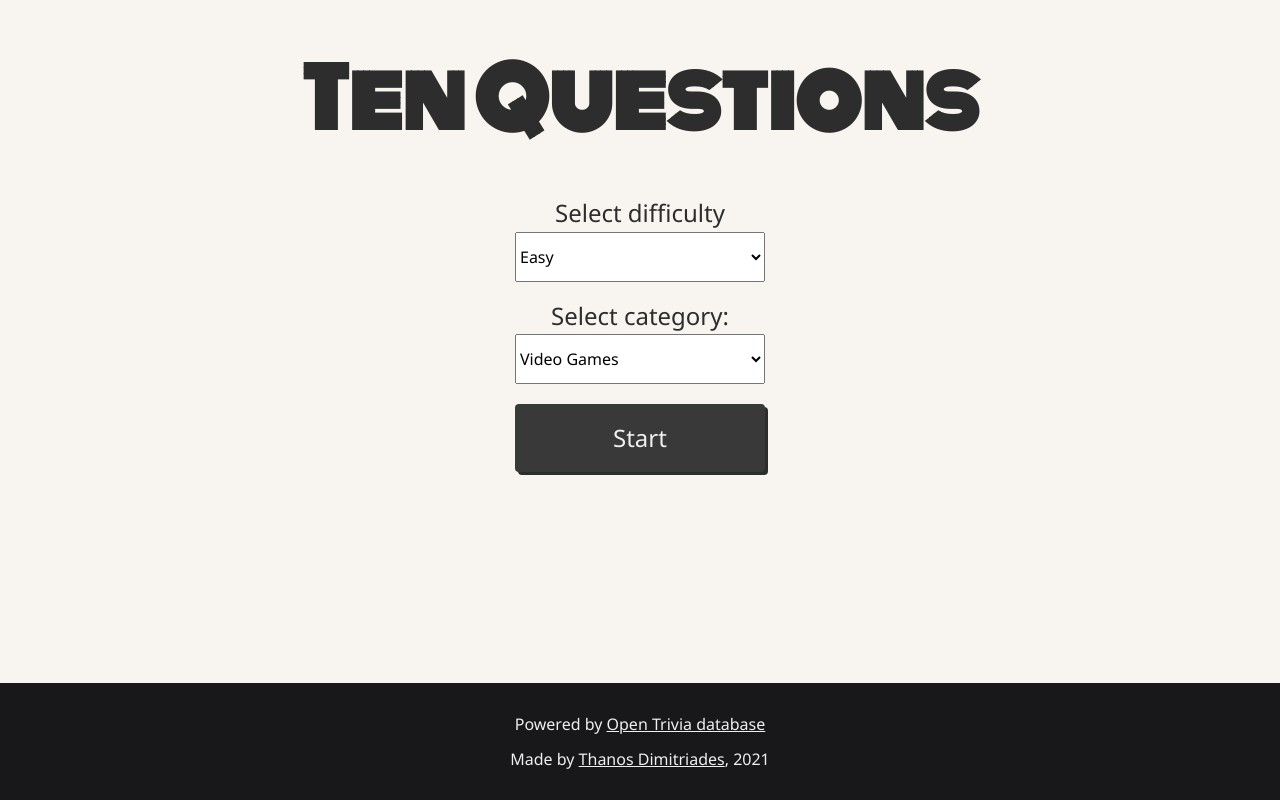
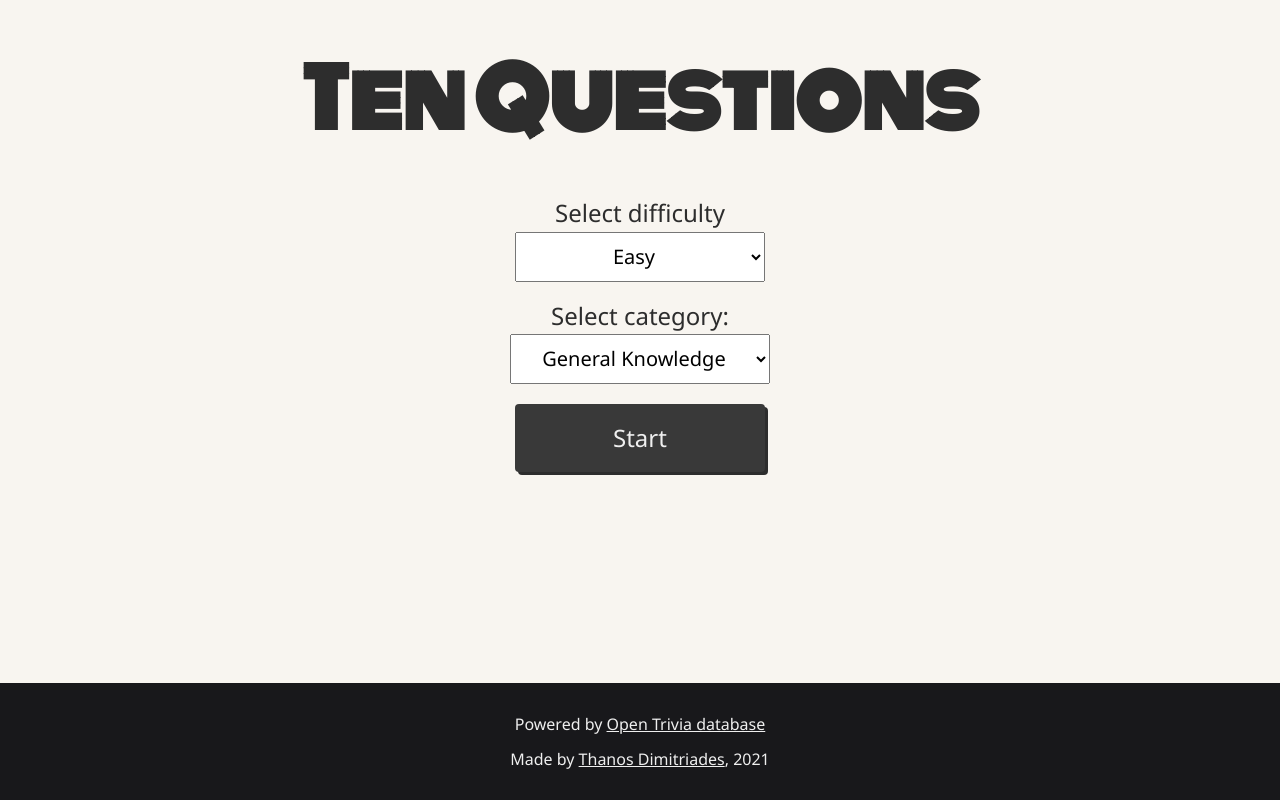
Before and after one commit to thanosades/quiz-app, a React (Create React App) app: page / in a window 1280 px wide. Built offline with nearby package versions, Linux system fonts and the light colour scheme.

Commit message:
add enum to globalTypes

```diff
--- a/src/components/StartPage/index.scss
+++ b/src/components/StartPage/index.scss
@@ -8,10 +8,11 @@ form {
   }
 
   select {
-    font-size: 16px;
-    width: 250px;
+    font-size: 20px;
+    min-width: 250px;
     height: 50px;
     margin-bottom: 20px;
+    text-align: center;
   }
 }
 
--- a/src/components/StartPage/index.tsx
+++ b/src/components/StartPage/index.tsx
@@ -12,7 +12,7 @@ export default function StartPage({
   startGame: (questions: QuestionType[]) => void;
 }): JSX.Element {
   const [difficulty, setDifficulty] = useState<Difficulty>('easy');
-  const [category, setCategory] = useState<Category>('15');
+  const [category, setCategory] = useState<Category>(Category.GeneralKnowledge);
   const [start, setStart] = useState(false);
   const [error, setError] = useState(false);
   const [loader, setLoader] = useState(false);
@@ -38,7 +38,7 @@ export default function StartPage({
           setLoader(false);
           startGame(data);
         })
-        .catch((err) => setError(true));
+        .catch(() => setError(true));
     }
   }, [start, category, difficulty, startGame]);
 
@@ -62,10 +62,12 @@ export default function StartPage({
 
             <label htmlFor="category">Select category:</label>
             <select id="category" value={category} onChange={handleCategoryChange}>
-              <option value="15">Video Games</option>
-              <option value="14">Entertainment: Television</option>
-              <option value="31">Anime & Manga</option>
-              <option value="9">General Knowledge</option>
+              <option value={Category.GeneralKnowledge}>General Knowledge</option>
+              <option value={Category.Computers}>Computers</option>
+              <option value={Category.Film}>Entertainment: Film</option>
+              <option value={Category.Television}>Entertainment: Television</option>
+              <option value={Category.VideoGames}>Video Games</option>
+              <option value={Category.AnimeManga}>Anime &amp; Manga</option>
             </select>
 
             <button className="btn-hover">Start</button>
--- a/src/types.ts
+++ b/src/types.ts
@@ -1,4 +1,11 @@
 export type Difficulty = 'easy' | 'medium' | 'hard';
-export type Category = '9' | '15' | '14' | '31';
+export enum Category {
+  GeneralKnowledge = '9',
+  Computers = '18',
+  Film = '11',
+  Television = '14',
+  VideoGames = '15',
+  AnimeManga = '31',
+}
 export type Answer = { text: string; isCorrect: boolean };
 export type QuestionType = { question: string; answers: Answer[] };
```
